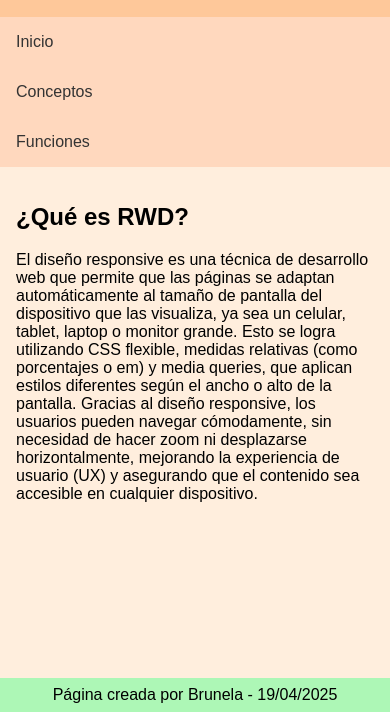
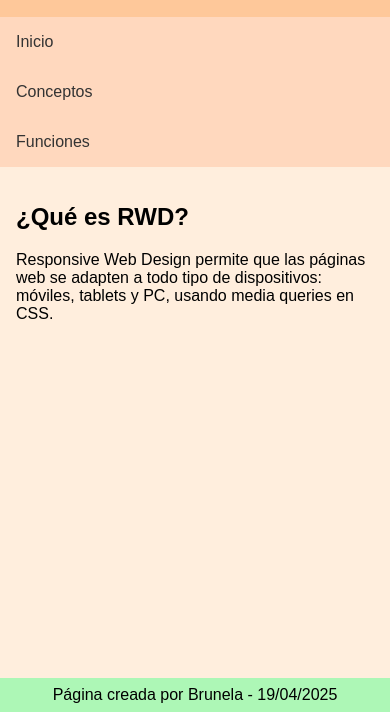
Before and after one commit to lautarorob/ParcialCUS, a plain HTML site: page tt2-laboratorioV/public_html/estilosResponsive.html in a window 390 px wide. Shown: the part 132-844 px from the top of the page. Drawn offline with Linux system fonts and the light colour scheme.

Commit message:
Revert "commit estilosResponsive.html"

```diff
--- a/tt2-laboratorioV/public_html/estilosResponsive.html
+++ b/tt2-laboratorioV/public_html/estilosResponsive.html
@@ -22,9 +22,7 @@
 <main>
     <section>
         <h2>¿Qué es RWD?</h2>
-        <p>El diseño responsive es una técnica de desarrollo web que permite
-            que las páginas se adaptan automáticamente al tamaño de pantalla del dispositivo que las visualiza, ya sea un celular, tablet, laptop o monitor grande. Esto se logra utilizando CSS flexible, medidas relativas (como porcentajes o em) y media queries, que aplican estilos diferentes según el ancho o alto de la pantalla. Gracias al diseño responsive, los usuarios pueden navegar cómodamente, sin necesidad de hacer zoom ni desplazarse horizontalmente,
-            mejorando la experiencia de usuario (UX) y asegurando que el contenido sea accesible en cualquier dispositivo.</p>
+        <p>Responsive Web Design permite que las páginas web se adapten a todo tipo de dispositivos: móviles, tablets y PC, usando media queries en CSS.</p>
     </section>
 </main>
 
```
